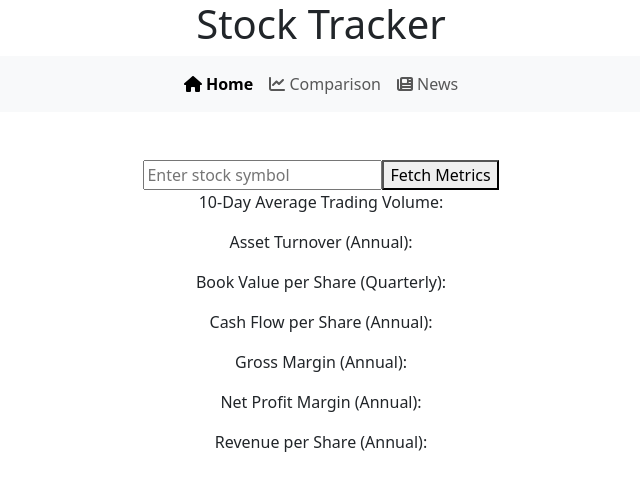
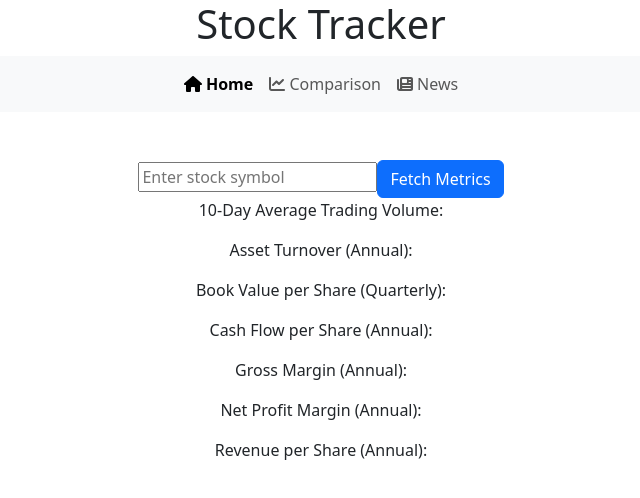
Before and after one commit to srimel/stock-tracker, a React (Create React App) app in the folder stock-tracker/: page / in a window 1280 px wide. Shown: the top 498 px of the page, without its empty margins (319-959 px from the left). Built offline with nearby package versions, Linux system fonts and the light colour scheme.

Commit message:
boostrap button

```diff
--- a/stock-tracker/src/components/home/Home.js
+++ b/stock-tracker/src/components/home/Home.js
@@ -73,7 +73,7 @@
         placeholder="Enter stock symbol"
       />
 
-      <button onClick={fetchMetrics}>Fetch Metrics</button>
+      <button type="button" className="btn btn-primary"onClick={fetchMetrics}>Fetch Metrics</button>
       {companyName && <h2>{companyName}</h2>}
         <p>10-Day Average Trading Volume: {metrics.volume}</p>
         <p>Asset Turnover (Annual): {metrics.assetTurnover}</p>
```
